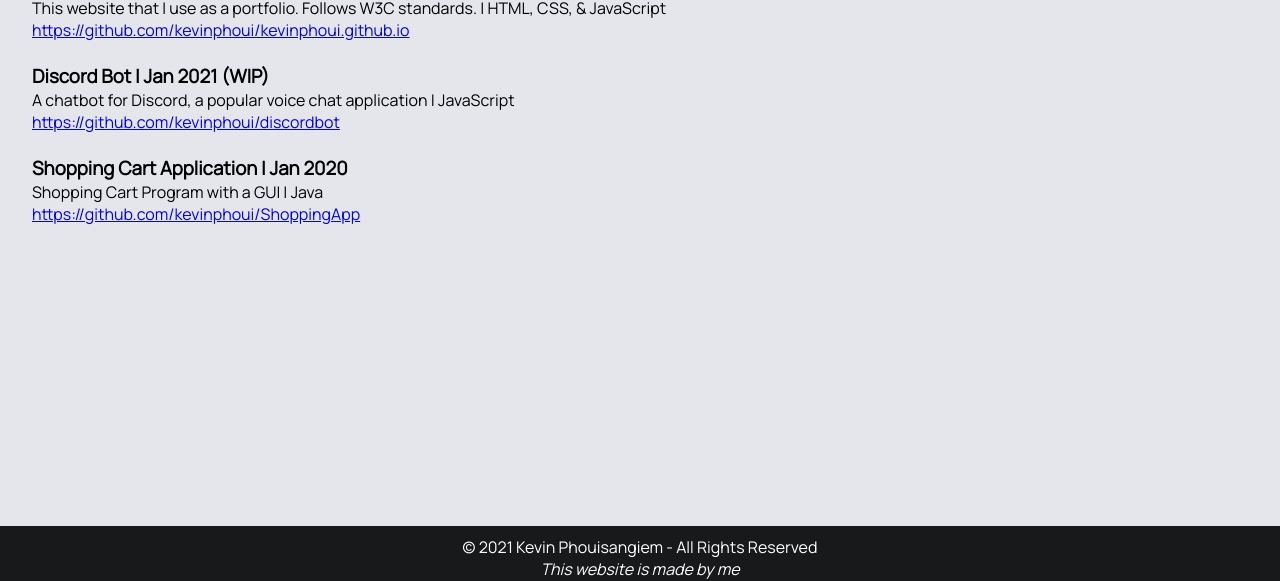
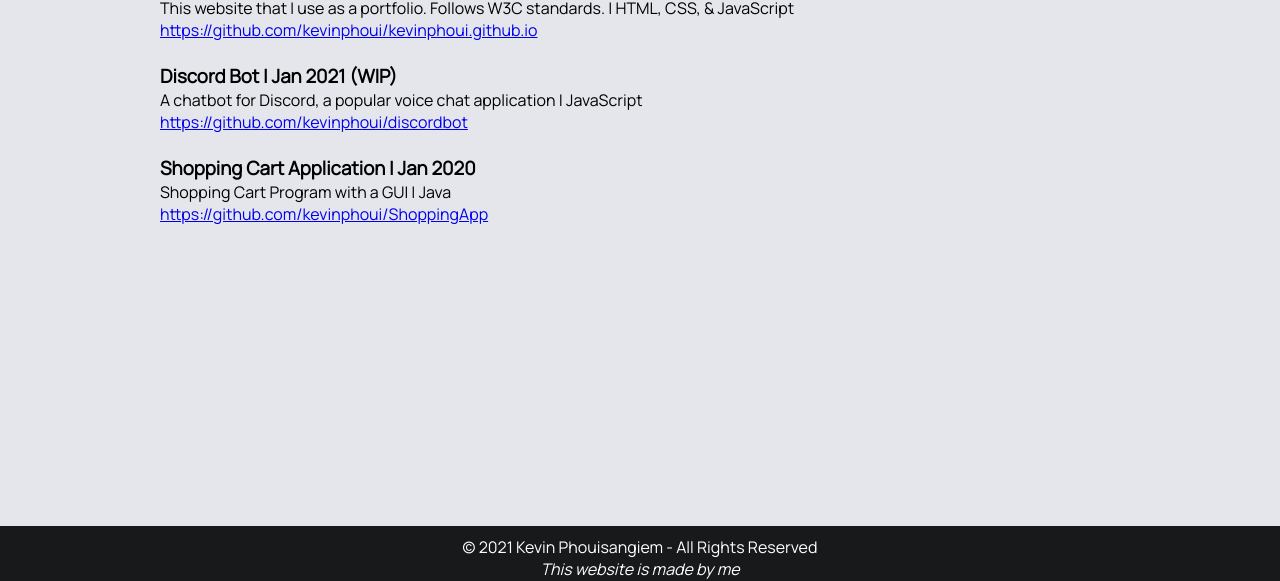
Before and after one commit to kevinphoui/kevinphoui.github.io, a plain HTML site: page projects.html in a window 1280 px wide. Shown: the part 219-800 px from the top of the page. Drawn offline with Linux system fonts and the light colour scheme.

Commit message:
Update projects.html

```diff
--- a/projects.html
+++ b/projects.html
@@ -38,7 +38,7 @@
                         <a class="navButton" href="https://kevinphoui.github.io/contact">Contact</a>
                     </nav>
 
-                    <div>
+                    <div style="margin-left: 10%">
                         <h1 class="pageTitle">Projects</h1>
                         <div id = projectsText>
                             <h3>Personal Website | May 2021</h3><br/>
```
